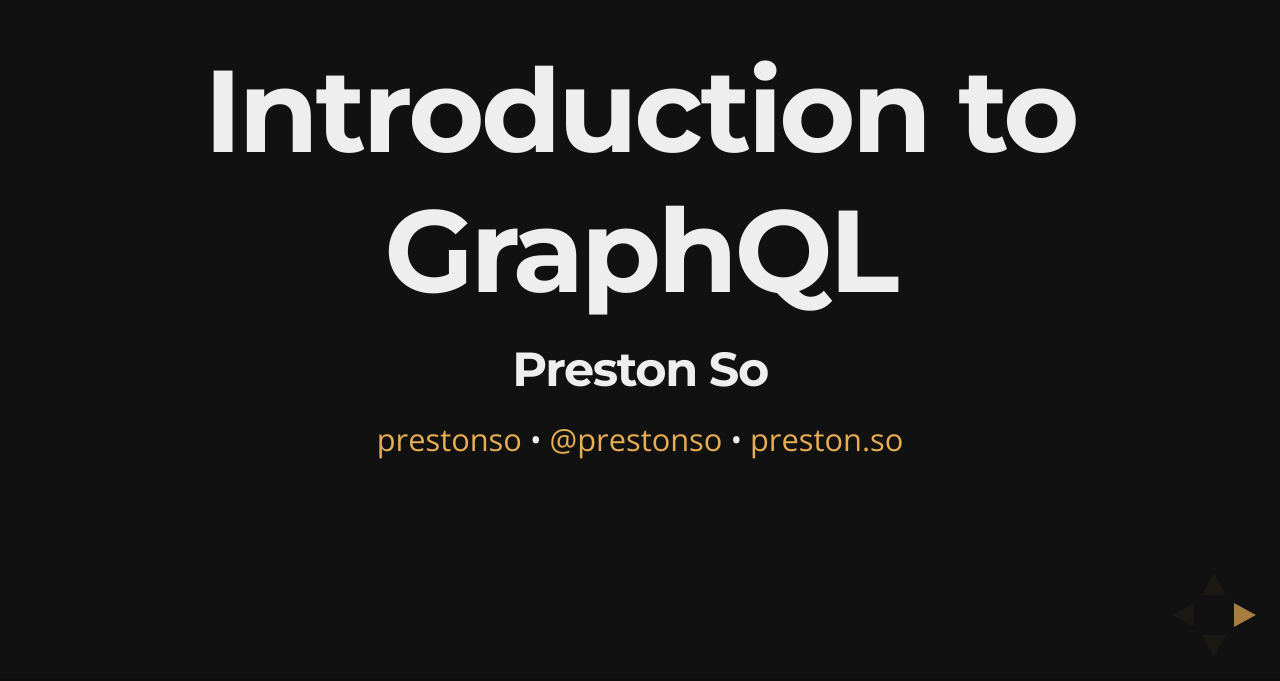
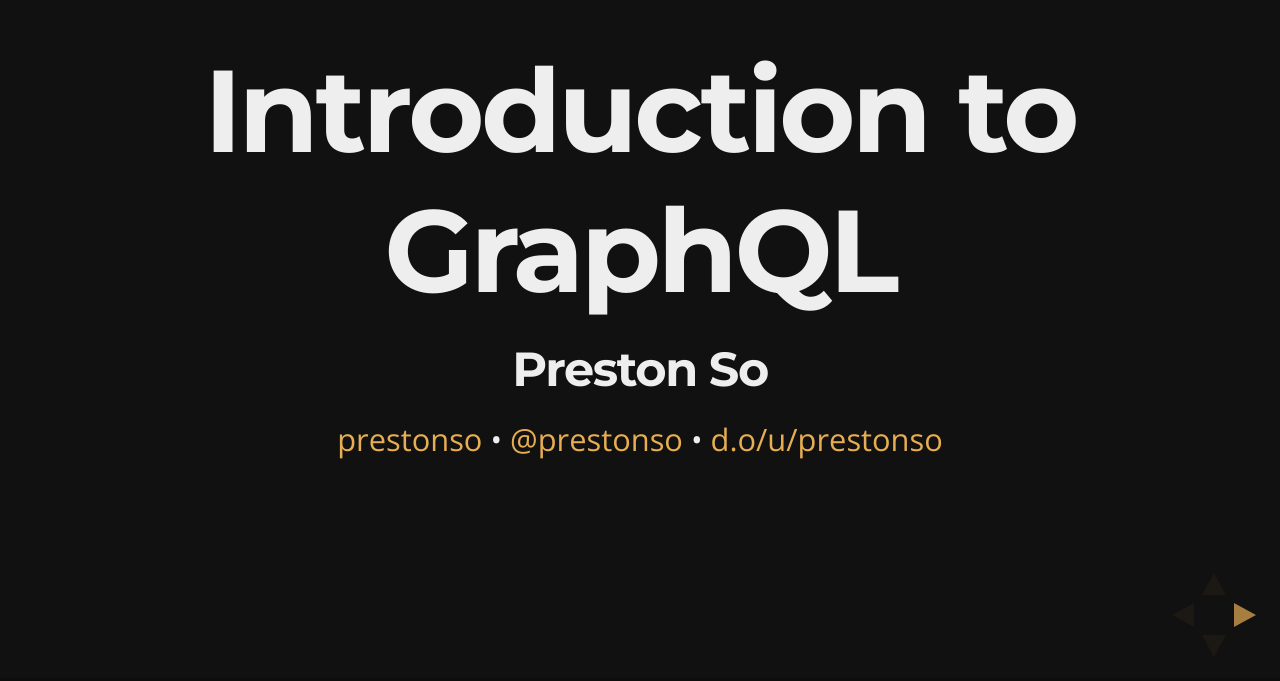
Before and after one commit to prestonso/intro-graphql, a website: page index.html in a window 1280 px wide. Shown: the part 119-800 px from the top of the page. Drawn offline with nearby package versions, Linux system fonts and the light colour scheme.

Commit message:
Change site URL to d.o user profile for now.

```diff
--- a/index.html
+++ b/index.html
@@ -44,7 +44,7 @@
 					<h1>Introduction to GraphQL</h1>
 					<h3>Preston So</h3>
 					<p>
-						<a href="https://drupal.org/u/prestonso">prestonso</a> &bull; <a href="https://twitter.com/prestonso">@prestonso</a> &bull; <a href="http://preston.so">preston.so</a>
+						<a href="https://drupal.org/u/prestonso">prestonso</a> &bull; <a href="https://twitter.com/prestonso">@prestonso</a> &bull; <a href="https://www.drupal.org/u/prestonso">d.o/u/prestonso</a>
 					</p>
 				</section>
 
@@ -1326,7 +1326,7 @@
 				<section>
 					<h2>Thank you!</h2>
 					<p>
-						<a href="https://drupal.org/u/prestonso">prestonso</a> &bull; <a href="https://twitter.com/prestonso">@prestonso</a> &bull; <a href="http://preston.so">preston.so</a>
+						<a href="https://drupal.org/u/prestonso">prestonso</a> &bull; <a href="https://twitter.com/prestonso">@prestonso</a> &bull; <a href="https://www.drupal.org/u/prestonso">d.o/u/prestonso</a>
 					</p>
 				</section>
 
```
